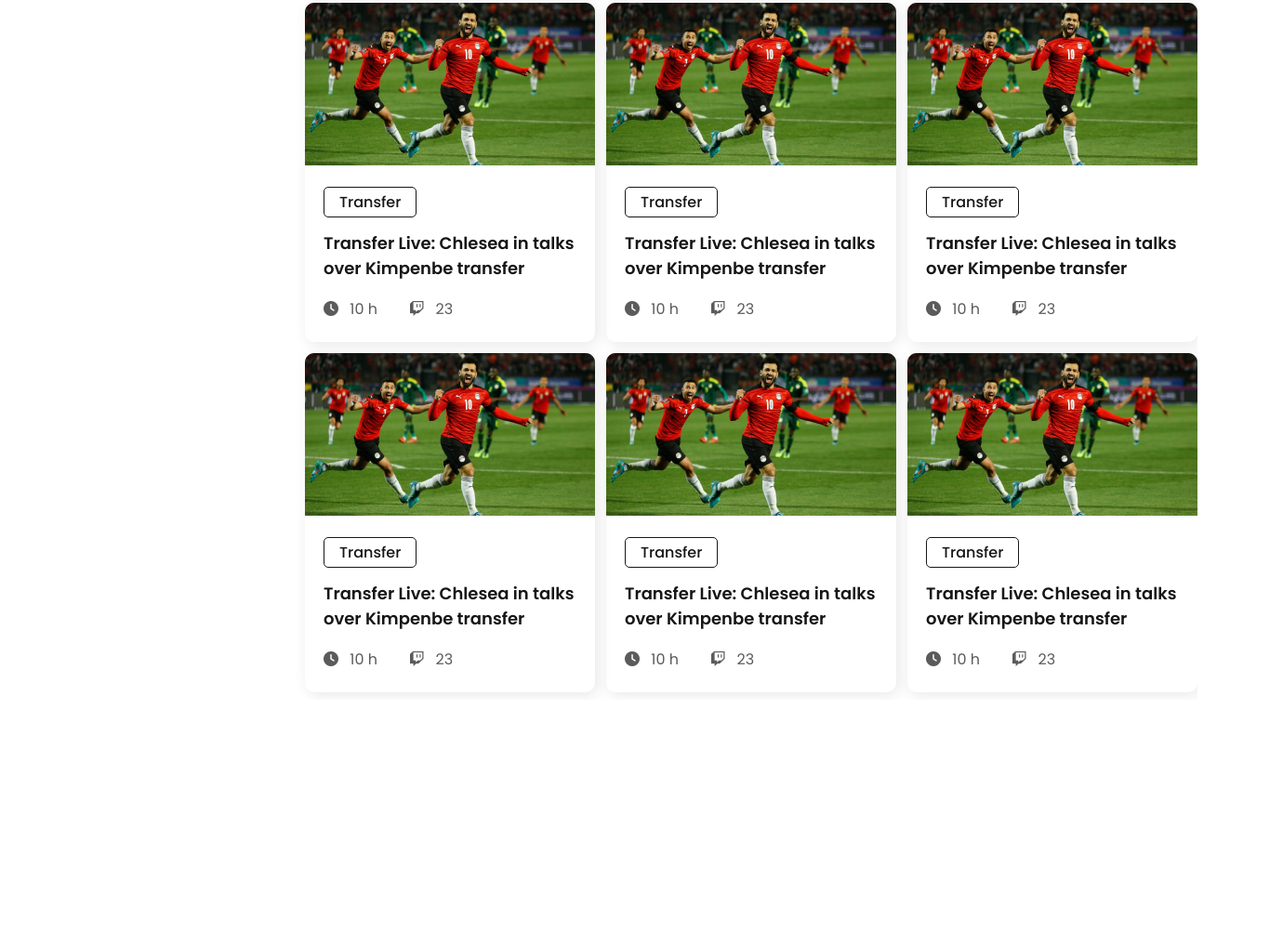
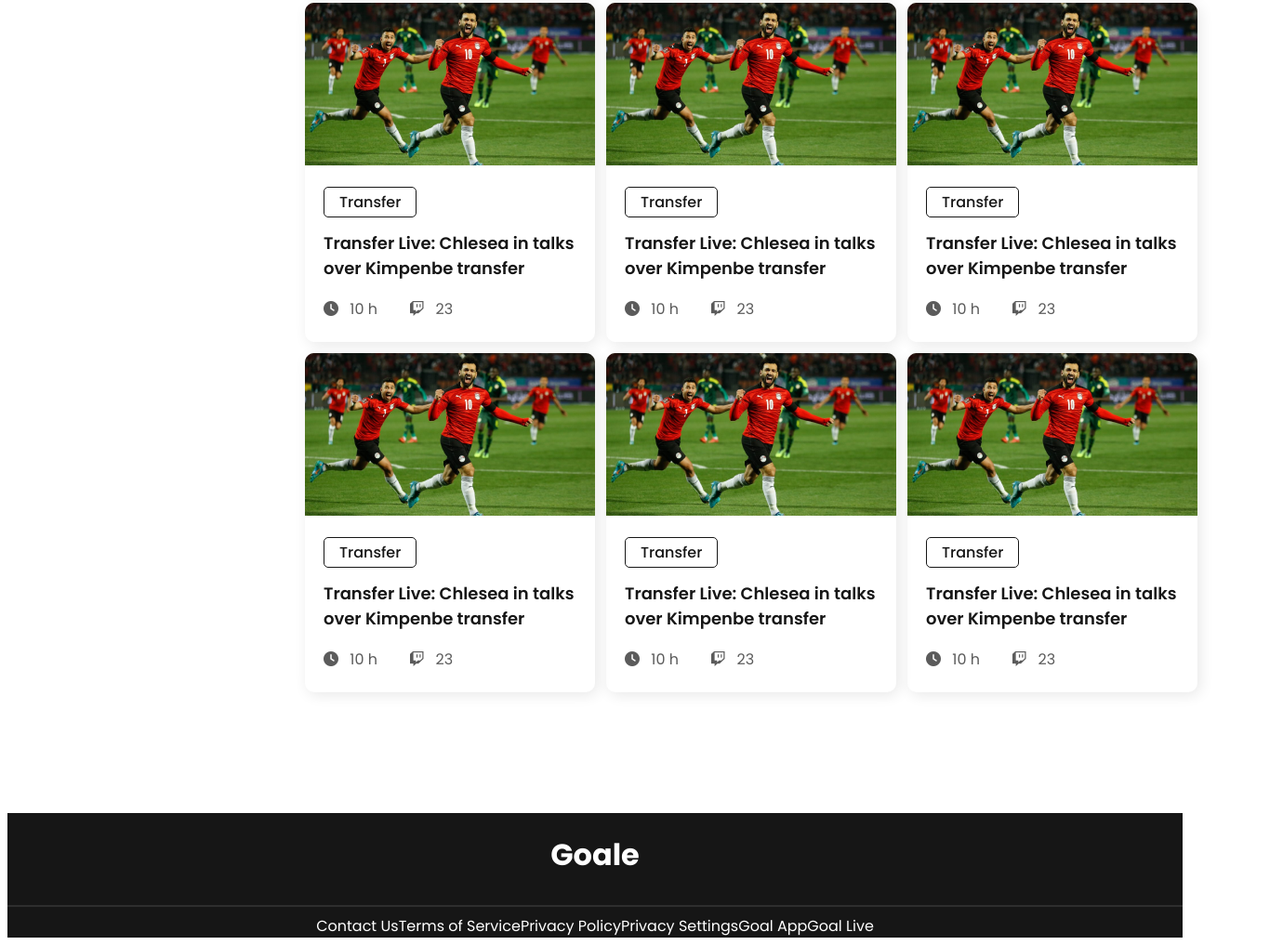
Before and after one commit to Elias-Gti/World-Cup-Website, a plain HTML site: page index.html in a window 1280 px wide. Shown: the part 1158-2175 px from the top of the page at 93% size, 1380 px wide, since content can reach past the window. Before the commit the page ends 1911 px from the top, so only its background shows below. Drawn offline with Linux system fonts and the light colour scheme.

Commit message:
footer-1

```diff
--- a/css/style.css
+++ b/css/style.css
@@ -65,6 +65,7 @@ body{
     width: 1321px;
     display: flex;
     margin-top: 130px;
+    margin-bottom: 130px;
 }
 
 .nav-bar{
@@ -143,3 +144,34 @@ body{
 .info-sms{
     margin-left: 30px;
 }
+
+/* footer section */
+#footer-id{
+    background-color: #161616;
+    color: #ffffff;
+    display: flex;
+    flex-direction: column;
+
+}
+.footer-title{
+
+    display: flex;
+    flex-direction: column;
+    align-items: center;
+}
+#footer-id hr{
+    width: 1370px;
+    border: 1px solid rgba(255, 255, 255, 0.1);
+}
+.footre-nav{
+    max-width: 1370px;
+    display: flex;
+    flex-direction: row;
+    align-items: center;
+    justify-content: center;
+}
+.footre-nav a{
+    text-decoration: none;
+    color: #ffffff;
+    margin: 50px 0px 130px 0p;
+}
--- a/index.html
+++ b/index.html
@@ -274,6 +274,29 @@
 
     </main>
 
+    <footer id="footer-id">
+
+        <div class="footer-title">
+            <h1>Goale</h1>
+        </div>
+
+        <hr>
+
+
+    <div class="footre-nav">
+        <a href="#">Contact Us</a>
+        <a href="#">Terms of Service </a>
+        <a href="#">Privacy Policy </a>
+        <a href="#">Privacy Settings </a>
+        <a href="#">Goal App  </a>
+        <a href="#">Goal Live </a>
+    </div>
+
+
+
+
+    </footer>
+
 
 </body>
 </html>
```
